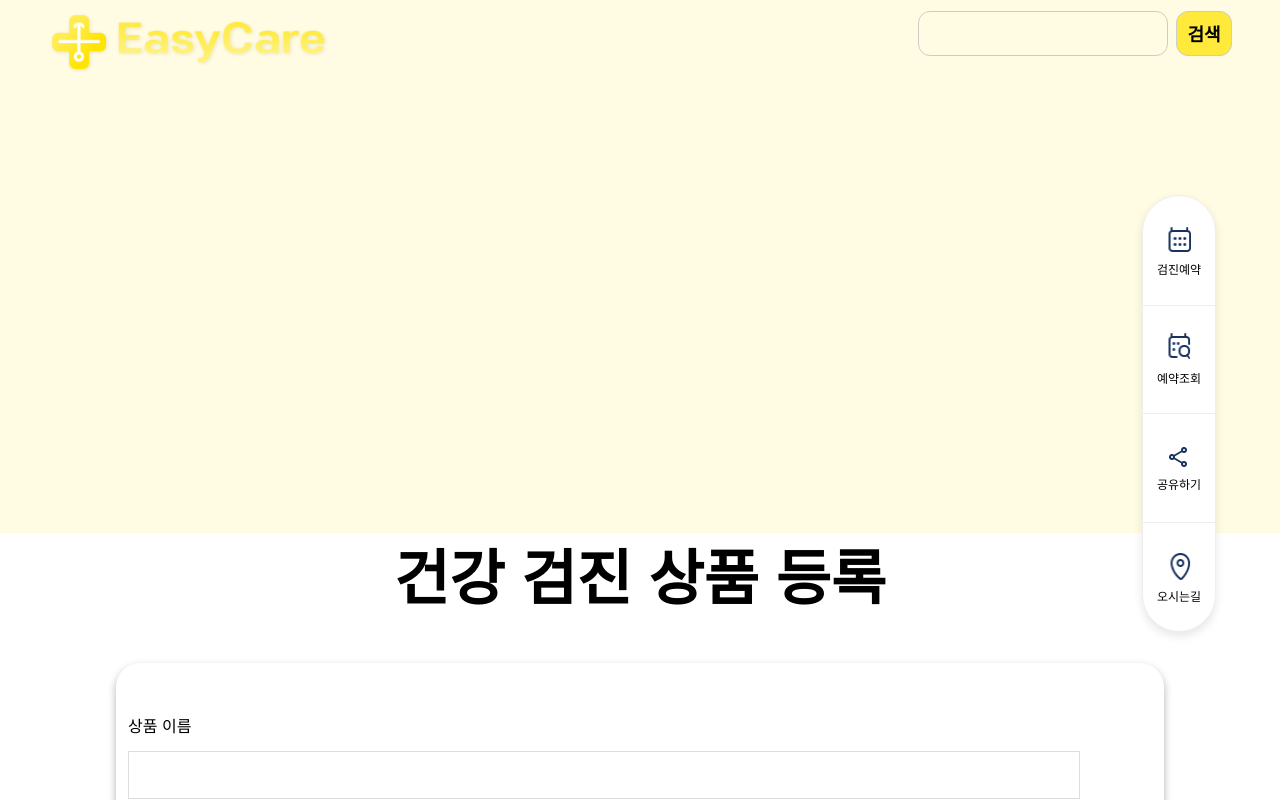
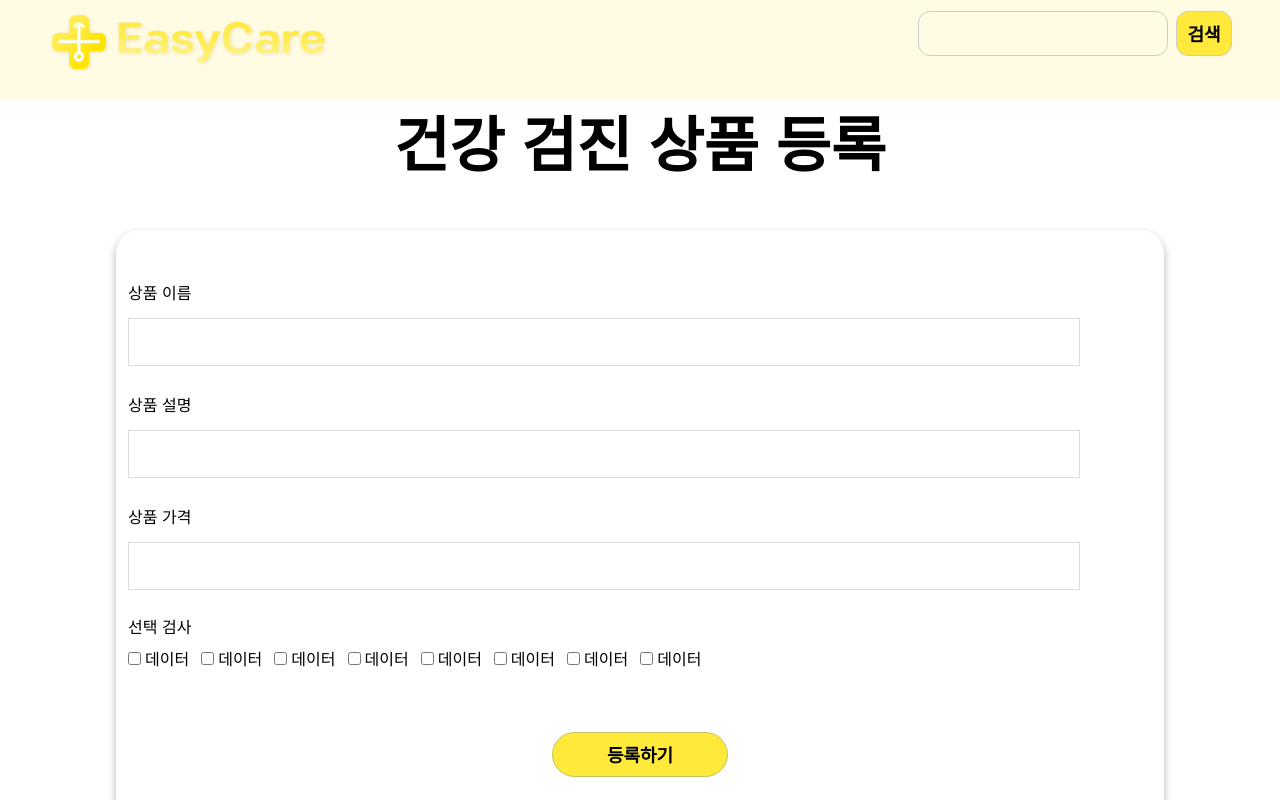
Before and after one commit to hospital-reservation-system/front, a Next.js app: page / in a window 1280 px wide. Shown: the top 800 px of the page. Built offline with nearby package versions, Linux system fonts and the light colour scheme.

Commit message:
레이아웃 header,footer 추가

```diff
--- a/src/app/layout.tsx
+++ b/src/app/layout.tsx
@@ -2,7 +2,6 @@ import type { Metadata } from "next";
 import "@/style/globals.css";
 import Bottom from "@/components/Bottom/Bottom";
 import Header from "@/components/Header/Header";
-import Layout from "@/components/Layout/Layout";
 
 export const metadata: Metadata = {
     title: "Hospital",
@@ -18,7 +17,6 @@ export default function RootLayout({
         <html lang="ko">
             <body>
                 <Header />
-                <Layout />
                 {children}
                 <Bottom />
             </body>
```
